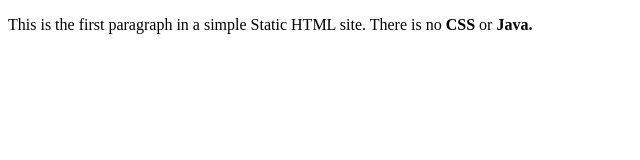
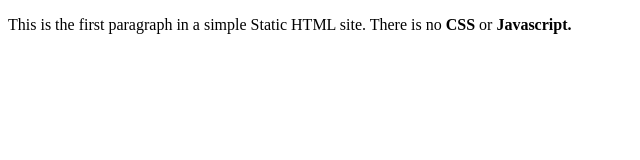
Before and after one commit to yahyalabanieh/static, a plain HTML site: page index.html in a window 1280 px wide. Shown: the full height of the page, 0-640 px from the left. Drawn offline with Linux system fonts and the light colour scheme.

```diff
--- a/index.html
+++ b/index.html
@@ -4,4 +4,4 @@
     <title>Static HTML Site</title>
   </head>
   <body>
-    <p>This is the first paragraph in a simple Static HTML site. There is no <strong>CSS</strong> or <strong>Java</script>.</p></body></html>
+    <p>This is the first paragraph in a simple Static HTML site. There is no <strong>CSS</strong> or <strong>Javascript</script>.</p></body></html>
```
Also changed, not shown: 1 other file.
